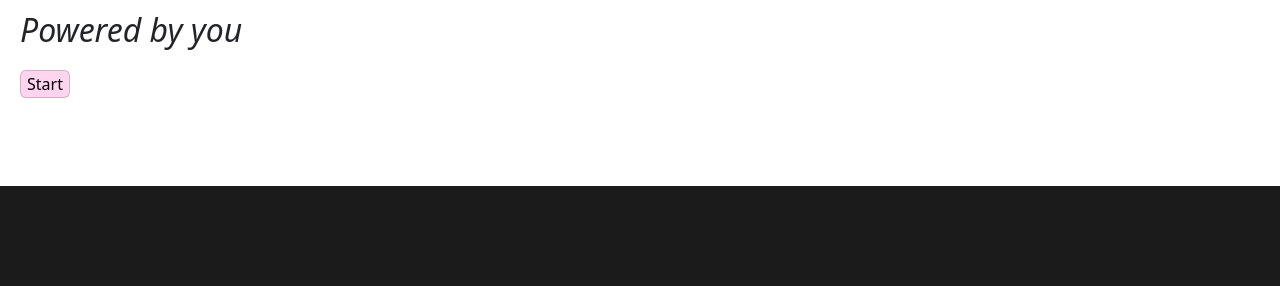
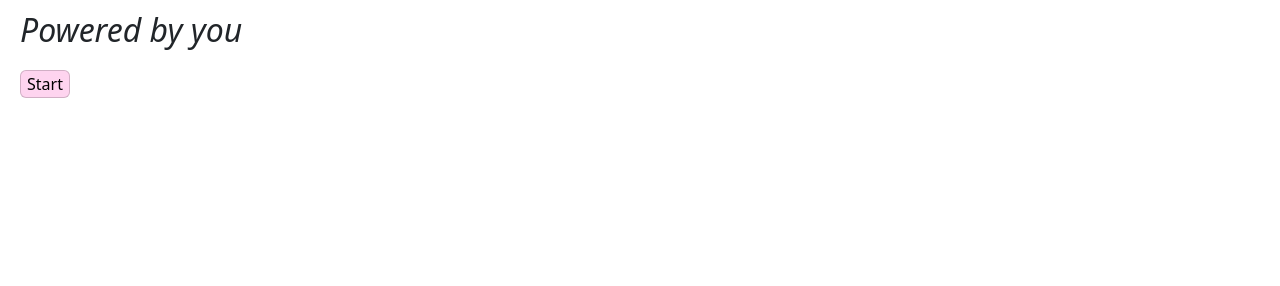
Before and after one commit to CougarBellinger/HackUA2025, a Django app: page / in a window 1280 px wide. Shown: the part 514-800 px from the top of the page. Run offline with Django 5.2, Linux system fonts and the light colour scheme.

Commit message:
removed footer to remove ui bugs

```diff
--- a/hackua2025_Project/travel_buddy/static/styles.css
+++ b/hackua2025_Project/travel_buddy/static/styles.css
@@ -32,15 +32,16 @@ body {
 }
 
 .footer {
-    position: absolute;
+    /* position: absolute;
     left: 0;
     bottom: 0;
     width: 100%;
     height: 100px;
-    /* Example footer height */
+    /* Example footer height
     background-color: #1b1b1b;
     padding: 10px;
     text-align: center;
+    */
 }
 
 .content {
```
